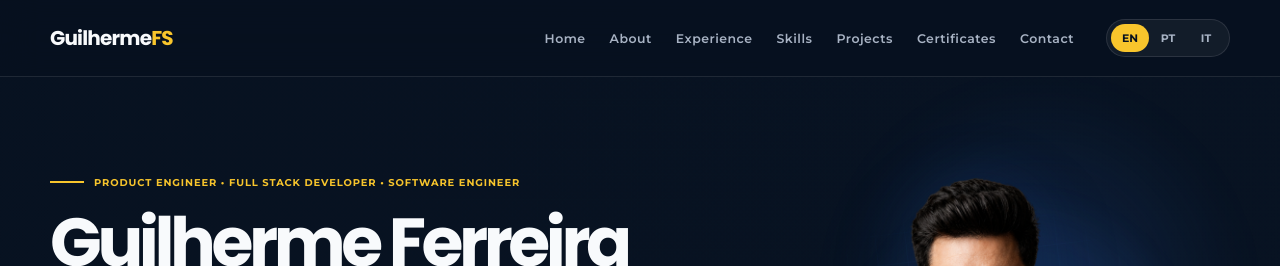
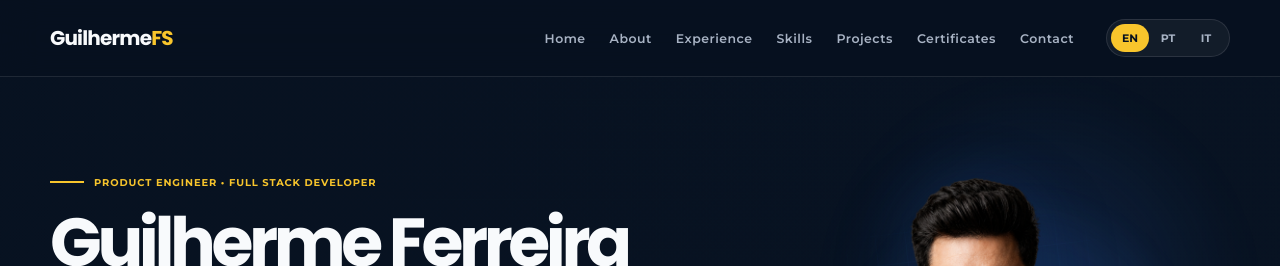
Before and after one commit to fsgui89/portfolio-guilherme-ferreira, a React (Vite) app: page / in a window 1280 px wide. Shown: the top 266 px of the page. Built offline with nearby package versions, Linux system fonts and the light colour scheme.

Commit message:
Align portfolio hero titles with LinkedIn positioning

```diff
--- a/src/App.tsx
+++ b/src/App.tsx
@@ -458,7 +458,7 @@ const translations = {
     navContact: "Contact",
     openMenu: "Open menu",
     closeMenu: "Close menu",
-    heroKicker: "Product Engineer • Full Stack Developer • Software Engineer",
+    heroKicker: "Product Engineer • Full Stack Developer",
     heroName: "Guilherme Ferreira Soares",
     heroTitle: ["Building digital products with", "SaaS, AI and UX."],
     heroDescription:
@@ -600,7 +600,7 @@ const translations = {
     navContact: "Contato",
     openMenu: "Abrir menu",
     closeMenu: "Fechar menu",
-    heroKicker: "Product Engineer • Desenvolvedor Full Stack • Engenheiro de Software",
+    heroKicker: "Product Engineer • Desenvolvedor Full Stack",
     heroName: "Guilherme Ferreira Soares",
     heroTitle: ["Construindo produtos digitais com", "SaaS, IA e UX."],
     heroDescription:
@@ -743,7 +743,7 @@ const translations = {
     navContact: "Contatti",
     openMenu: "Apri menu",
     closeMenu: "Chiudi menu",
-    heroKicker: "Product Engineer • Sviluppatore Full Stack • Ingegnere del Software",
+    heroKicker: "Product Engineer • Sviluppatore Full Stack",
     heroName: "Guilherme Ferreira Soares",
     heroTitle: ["Creo prodotti digitali con", "SaaS, IA e UX."],
     heroDescription:
```
